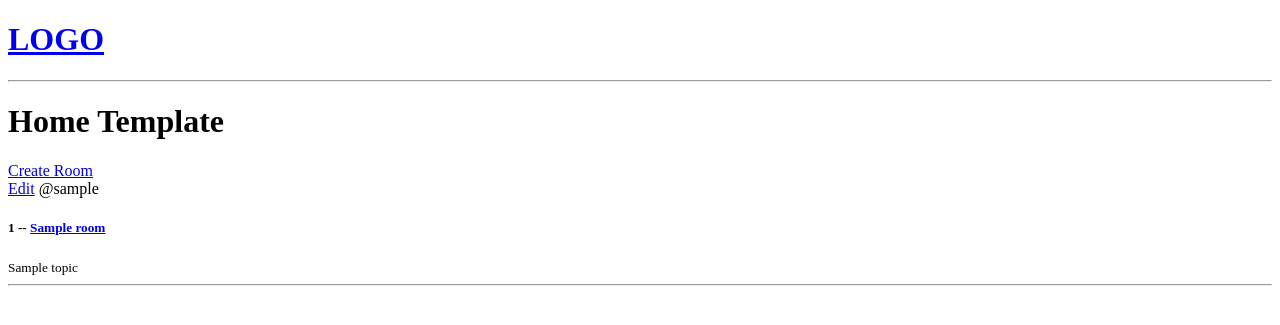
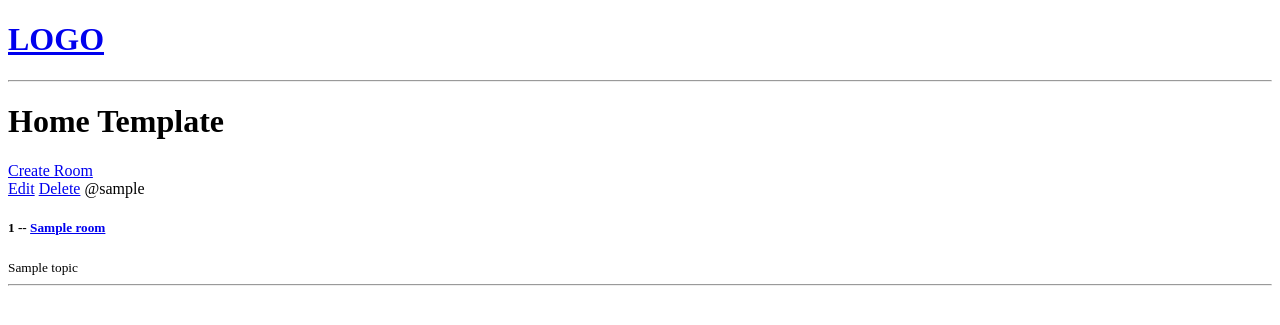
Before and after one commit to cwhittaker123/django-blog, a Django app: page / in a window 1280 px wide. Shown: the top 325 px of the page. Run offline with Django 4.2, Linux system fonts and the light colour scheme; tables that the repository leaves empty hold one stand-in row (values such as "Sample post").

Commit message:
Adding delete room functionality

```diff
--- a/base/templates/base/home.html
+++ b/base/templates/base/home.html
@@ -9,6 +9,7 @@
         {% for room in rooms %}
             <div>
                 <a href="{% url 'update-room' room.id %}">Edit</a>
+                <a href="{% url 'delete-room' room.id %}">Delete</a>
                 <span>@{{room.host.username}}</span>
                 <!-- Access the room name route with dynamic room.id tag-->
                 <h5>{{room.id}} -- <a href="{% url 'room' room.id %}">{{room.name}}</a></h5>
--- a/base/urls.py
+++ b/base/urls.py
@@ -9,4 +9,5 @@ urlpatterns = [
     path('room/<str:pk>', views.room, name="room"), # dynamic value of type str <str:pk>
     path('create-room/', views.createRoom, name="create-room"),
     path('update-room/<str:pk>', views.updateRoom, name="update-room"),
+    path('delete-room/<str:pk>', views.deleteRoom, name="delete-room"),
 ]
--- a/base/views.py
+++ b/base/views.py
@@ -55,3 +55,11 @@
 
     context = {'form': form}
     return render(request, 'base/room_form.html', context)
+
+def deleteRoom(request: HttpRequest, pk : str) -> HttpResponse:
+    """Delete a room by id"""
+    room = Room.objects.get(id=pk)
+    if request.method == 'POST':
+        room.delete()
+        return redirect('home')
+    return render(request, 'base/delete.html', {'obj': room})
```
